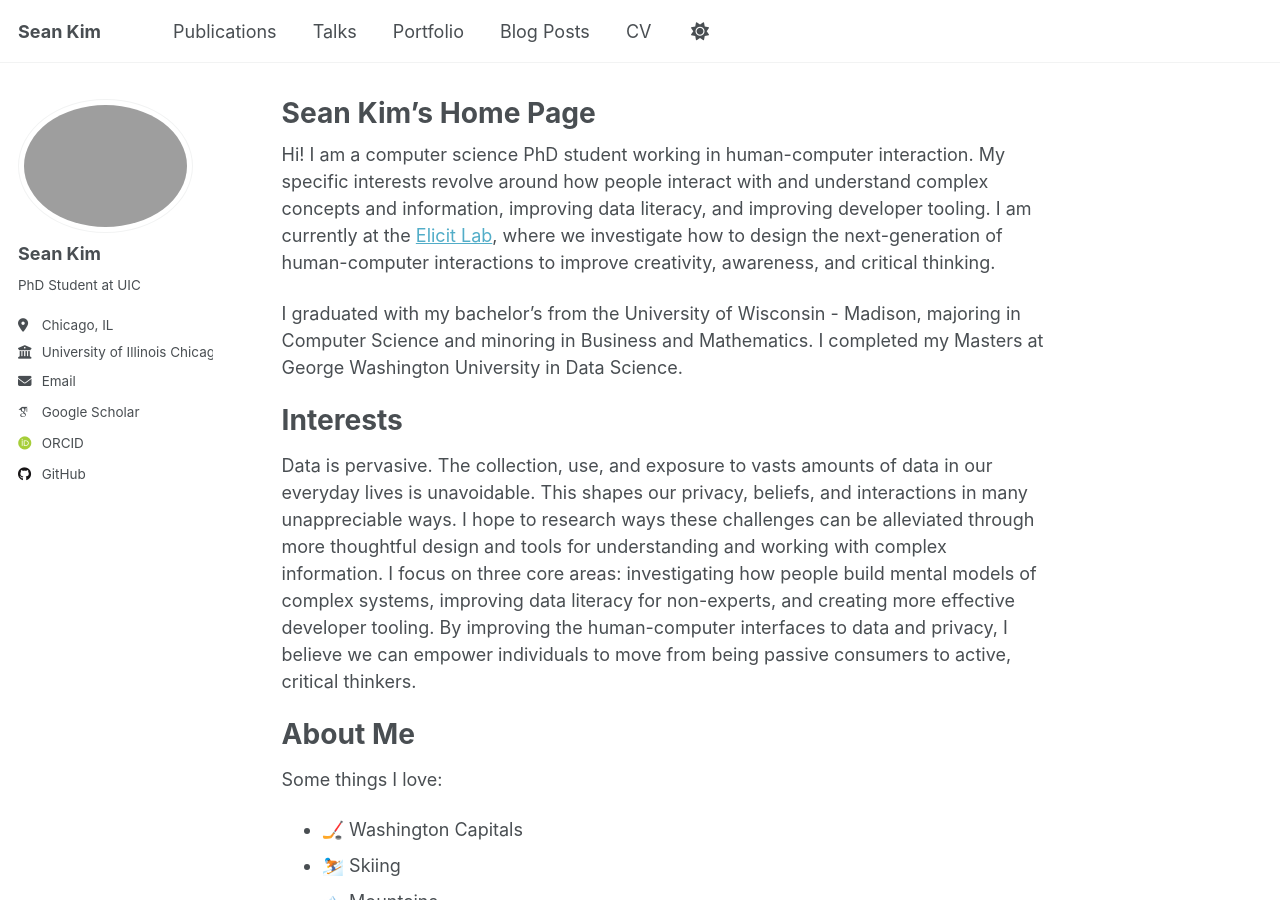
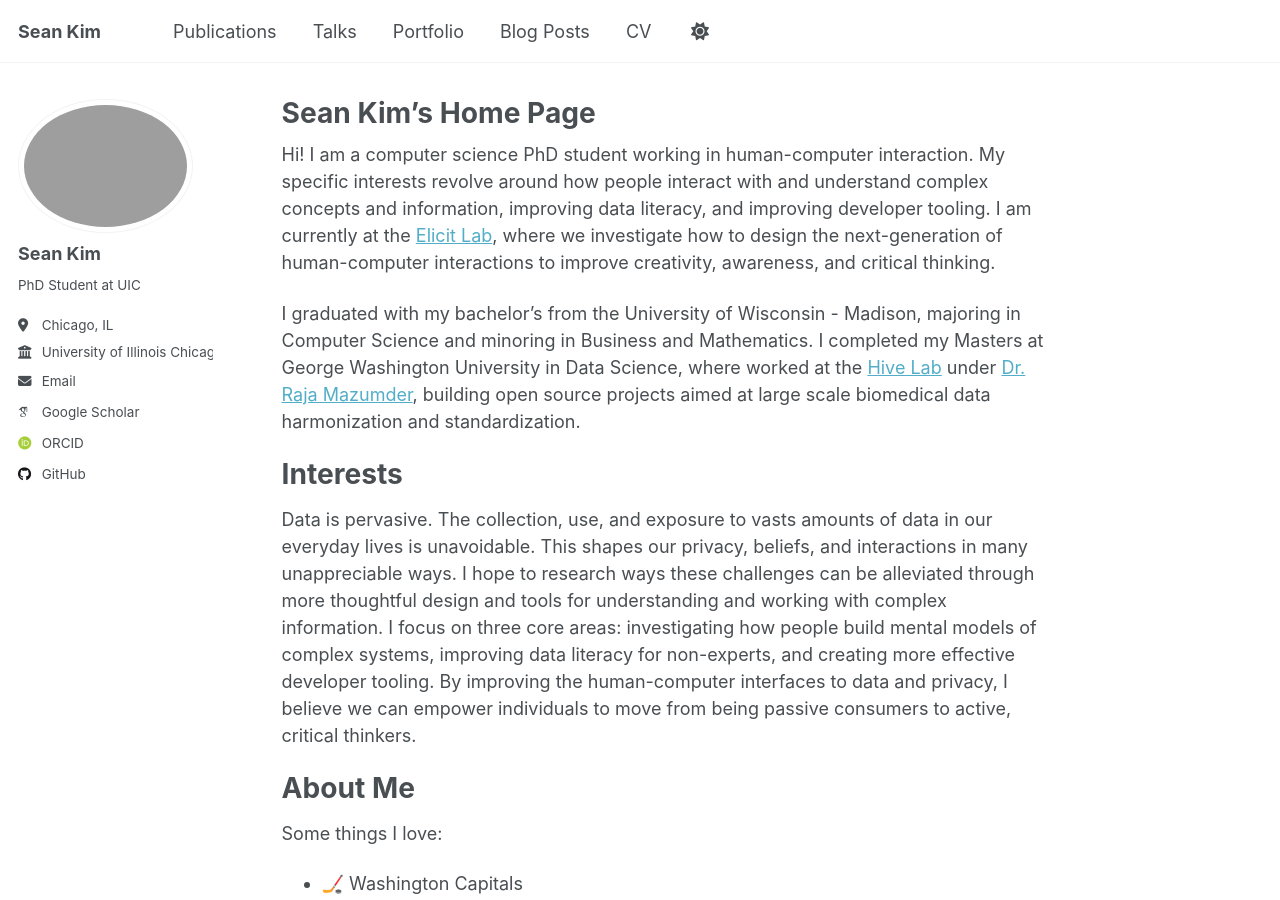
Before and after one commit to seankim658/seankim658.github.io, a Jekyll site: the page built from _pages/about.md, in a window 1280 px wide and 900 px high. Built offline with Jekyll 4.4.1, drawn with Linux system fonts in a browser that asks for light colours; some web fonts are replaced; a script that is not in the unit is left out.

Commit message:
Add hive lab

```diff
--- a/_pages/about.md
+++ b/_pages/about.md
@@ -9,7 +9,7 @@ redirect_from:
 
 Hi! I am a computer science PhD student working in human-computer interaction. My specific interests revolve around how people interact with and understand complex concepts and information, improving data literacy, and improving developer tooling. I am currently at the [Elicit Lab](https://uicelicitlab.com/), where we investigate how to design the next-generation of human-computer interactions to improve creativity, awareness, and critical thinking.
 
-I graduated with my bachelor's from the University of Wisconsin - Madison, majoring in Computer Science and minoring in Business and Mathematics. I completed my Masters at George Washington University in Data Science.
+I graduated with my bachelor's from the University of Wisconsin - Madison, majoring in Computer Science and minoring in Business and Mathematics. I completed my Masters at George Washington University in Data Science, where worked at the [Hive Lab](https://hivelab.smhs.gwu.edu/) under [Dr. Raja Mazumder](https://smhs.gwu.edu/faculty-research/raja-mazumder-phd), building open source projects aimed at large scale biomedical data harmonization and standardization.
 
 Interests
 ======
```
